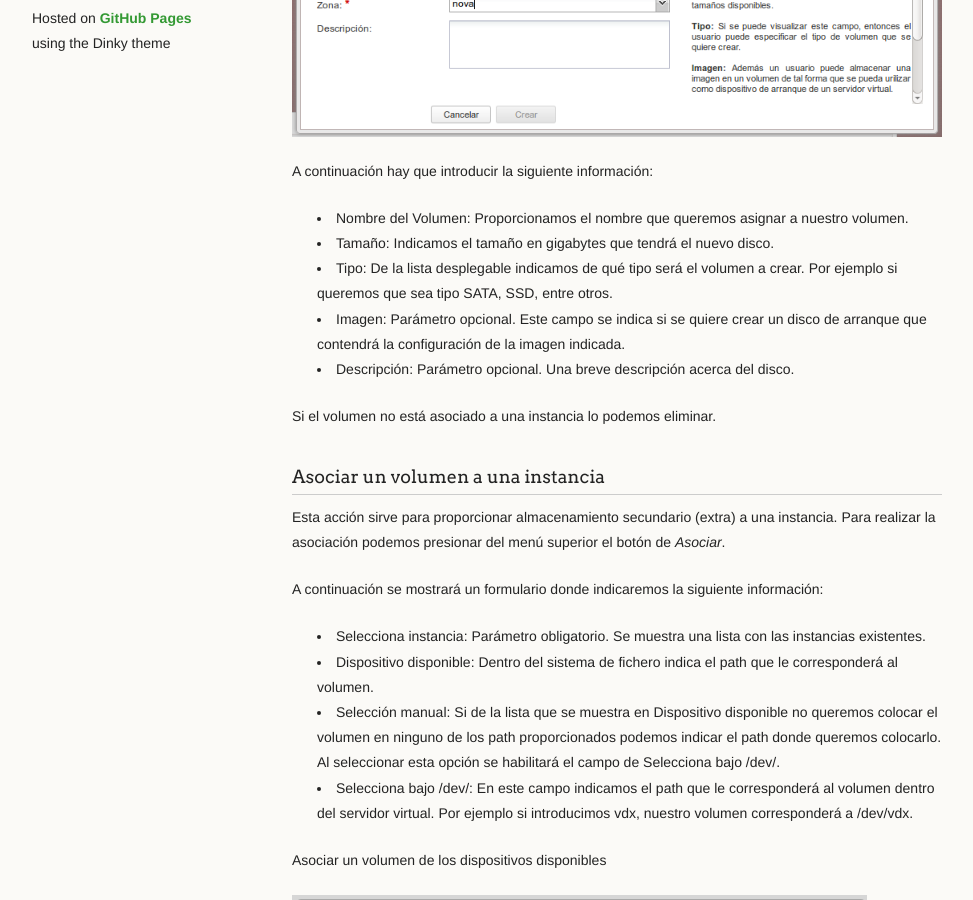
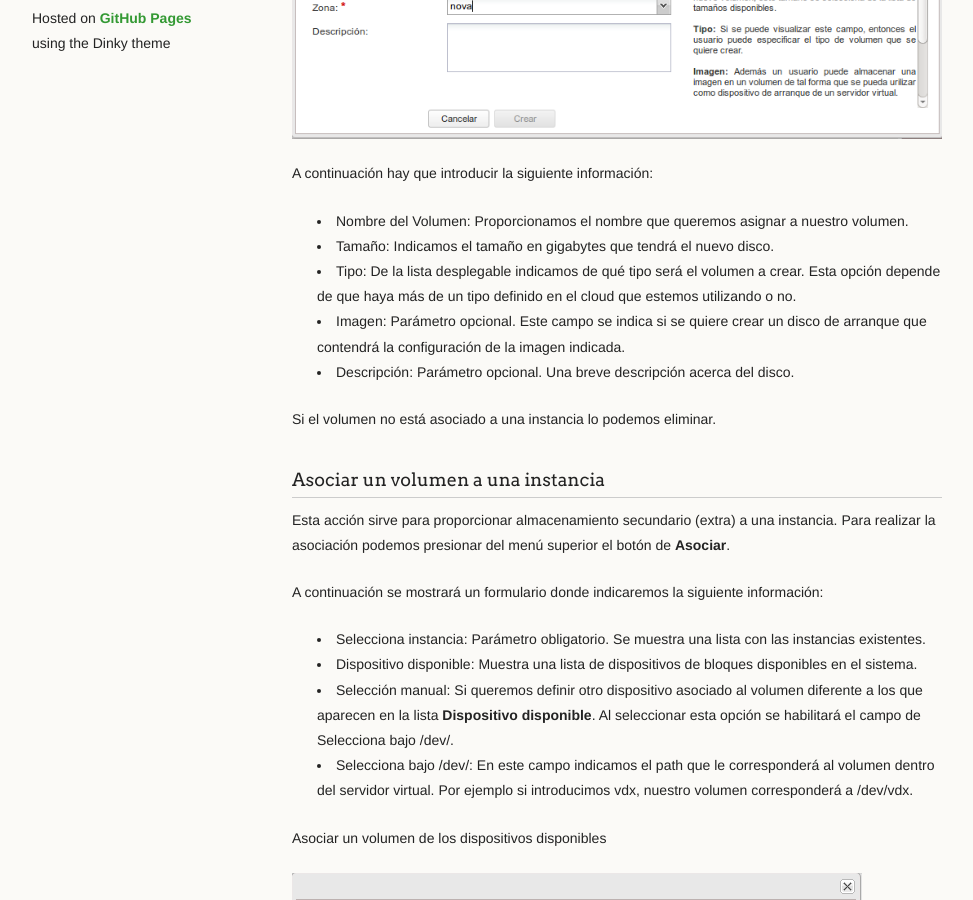
Before and after one commit to iesgn/cloud2, a Jekyll site: the page built from curso/u3/volumen.md, in a window 1280 px wide and 900 px high, scrolled down 687 px. Shown: the whole window, without its empty margins (18-991 px from the left). Built offline with Jekyll 4.4.1, drawn with Linux system fonts in a browser that asks for light colours; some of the changed text lies outside the part shown.

```diff
--- a/curso/u3/volumen.md
+++ b/curso/u3/volumen.md
@@ -1,45 +1,64 @@
 ---
 layout: blog
-tittle: reación de volúmenes, asociación a instancias.
+tittle: Creación de volúmenes, asociación a instancias.
 menu:
   - Unidades
 ---
 
 ### Creación de volúmenes
 
-Podemos definir un volumen como un dispositivo de bloques que se puede asociar y desasociar de una instancia cuando se desee. Se puede usar para proporcionar almacenamiento permanente o independiente de la vida de una instancia.
+Podemos definir un volumen como un dispositivo de bloques que se puede asociar y
+desasociar de una instancia cuando se desee. Se puede usar para proporcionar
+almacenamiento permanente o independiente de la vida de una instancia.
 
 Los pasos para crear un nuevo volumen son los siguientes:
 
-Accedemos al apartado *Gestor de discos* y a la opción *Crear Volumen*:
+Accedemos al apartado **Gestor de discos** y a la opción **Crear Volumen**:
+
 
 ![volumen](img/vol1.png)
+
 
 A continuación hay que  introducir la siguiente información:
 
 * Nombre del Volumen: Proporcionamos el nombre que queremos asignar a nuestro volumen.
 * Tamaño: Indicamos el tamaño en gigabytes que tendrá el nuevo disco.
-* Tipo: De la lista desplegable indicamos de qué tipo será el volumen a crear. Por ejemplo si queremos que sea tipo SATA, SSD, entre otros.
-* Imagen: Parámetro opcional. Este campo se indica si se quiere crear un disco de arranque que contendrá la configuración de la imagen indicada.
+* Tipo: De la lista desplegable indicamos de qué tipo será el volumen a
+crear. Esta opción depende de que haya más de un tipo definido en el cloud que
+estemos utilizando o no.
+* Imagen: Parámetro opcional. Este campo se indica si se quiere crear un disco
+  de arranque que contendrá la configuración de la imagen indicada.
 * Descripción: Parámetro opcional. Una breve descripción acerca del disco.
 
 Si el volumen no está asociado a una instancia lo podemos eliminar.
 
 ### Asociar un volumen a una instancia
 
-Esta acción sirve para proporcionar almacenamiento secundario (extra) a una instancia. Para realizar la asociación podemos presionar del menú superior el botón de *Asociar*.
+Esta acción sirve para proporcionar almacenamiento secundario (extra) a una
+instancia. Para realizar la asociación podemos presionar del menú superior el
+botón de **Asociar**.
 
-A continuación se mostrará un formulario donde indicaremos la siguiente información:
+A continuación se mostrará un formulario donde indicaremos la siguiente
+información:
 
-* Selecciona instancia: Parámetro obligatorio. Se muestra una lista con las instancias existentes.
-* Dispositivo disponible: Dentro del sistema de fichero indica el path que le corresponderá al volumen.
-* Selección manual: Si de la lista que se muestra en Dispositivo disponible no queremos colocar el volumen en ninguno de los path proporcionados podemos indicar el path donde queremos colocarlo. Al seleccionar esta opción se habilitará el campo de Selecciona bajo /dev/.
-* Selecciona bajo /dev/: En este campo indicamos el path que le corresponderá al volumen dentro del servidor virtual. Por ejemplo si introducimos vdx, nuestro volumen corresponderá a /dev/vdx.
+* Selecciona instancia: Parámetro obligatorio. Se muestra una lista con las
+instancias existentes.
+* Dispositivo disponible: Muestra una lista de dispositivos de bloques
+disponibles en el sistema.
+* Selección manual: Si queremos definir otro dispositivo asociado al volumen
+diferente a los que aparecen en la lista **Dispositivo disponible**. Al
+seleccionar esta opción se habilitará el campo de Selecciona bajo /dev/.
+* Selecciona bajo /dev/: En este campo indicamos el path que le corresponderá al
+volumen dentro del servidor virtual. Por ejemplo si introducimos vdx, nuestro
+volumen corresponderá a /dev/vdx.
 
 Asociar un volumen de los dispositivos disponibles
 
+
 ![volumen](img/vol2.png)
+
 
 Asociar un volumen manualmente
 
+
 ![volumen](img/vol3.png)
```
Also changed, not shown: curso/u3/img/demo1_1.png (deleted), curso/u3/img/demo1_2.png (deleted), curso/u3/img/demo1_3.png (deleted), curso/u3/img/demo1_4.png (deleted), curso/u3/img/demo1_5.png (deleted), curso/u3/img/demo4_1.png (deleted), curso/u3/img/demo4_2.png (deleted), curso/u3/img/demo4_3.png (deleted), curso/u3/img/demo4_4.png (deleted), curso/u3/img/vol1.png, curso/u3/img/vol2.png, curso/u3/img/vol3.png.
